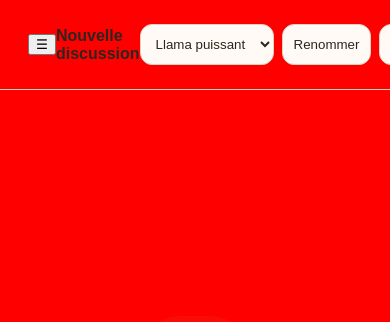
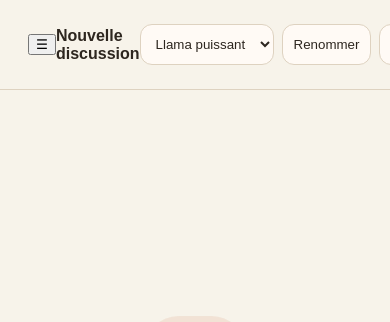
Before and after one commit to liolka59350-creator/elios, a plain HTML site: page index.html in a window 390 px wide. Shown: the top 322 px of the page. Drawn offline with Linux system fonts and the light colour scheme.

Commit message:
fin du test

```diff
--- a/style.css
+++ b/style.css
@@ -340,8 +340,3 @@ body {
     display: none;
   }
 }
-@media (max-width: 768px) {
-  body {
-    background: red !important;
-  }
-}
```
